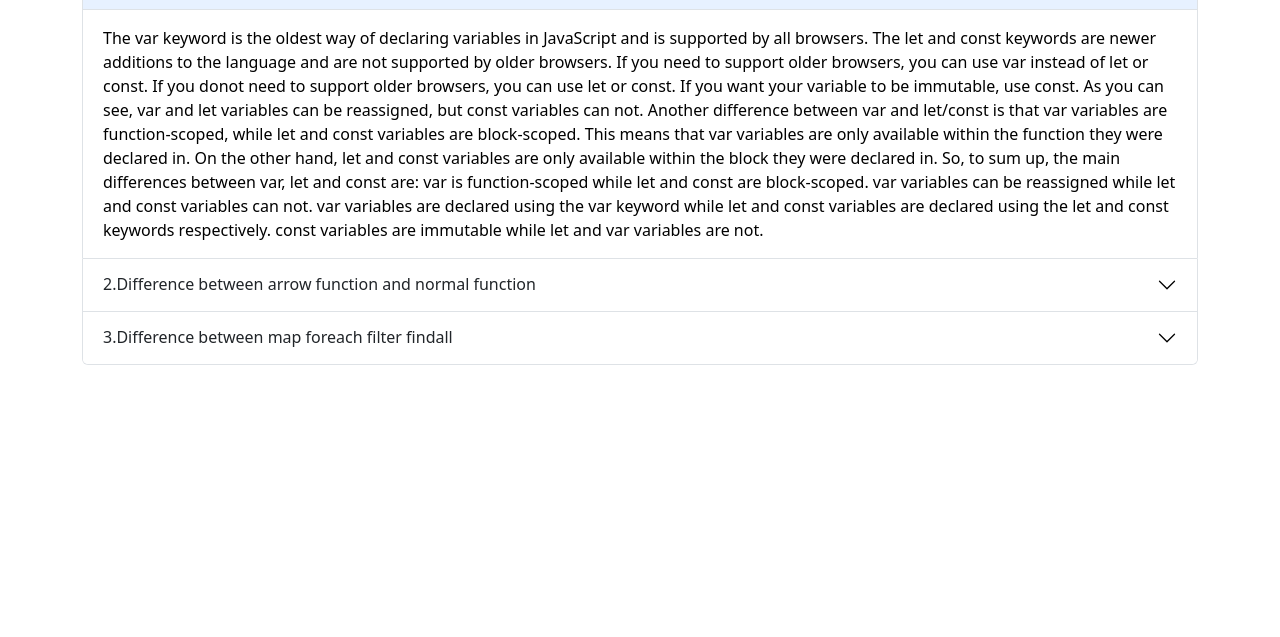
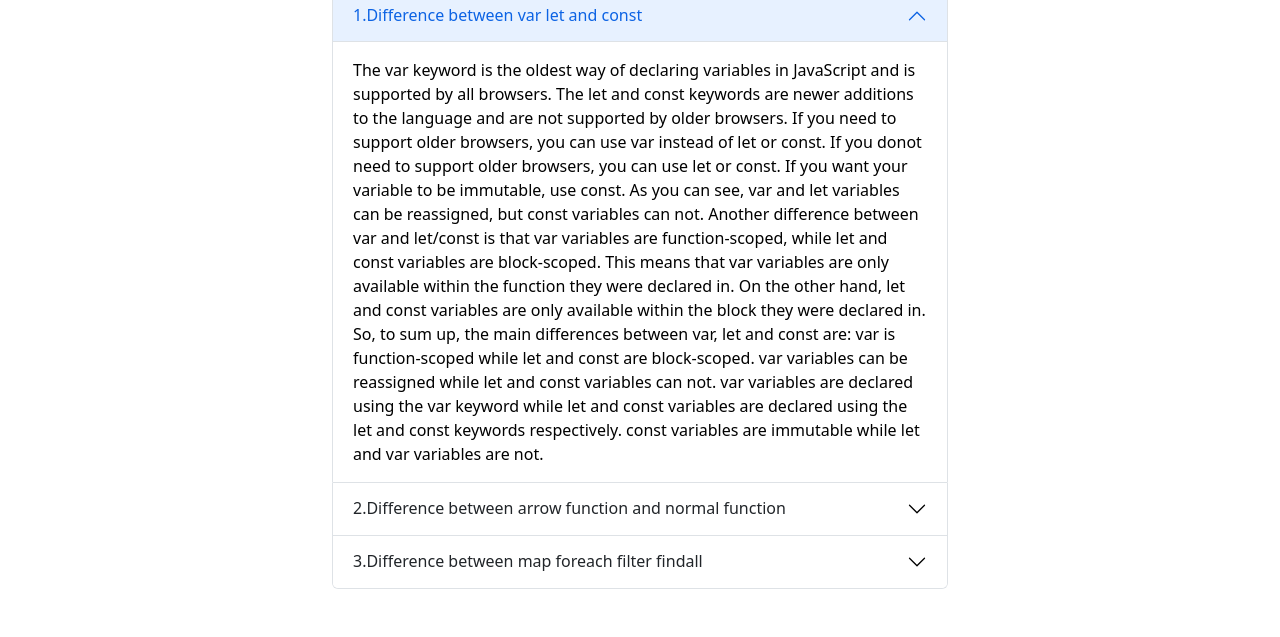
Before and after one commit to parthasuman/news, a plain HTML site: page blog.html in a window 1280 px wide. Shown: the part 186-823 px from the top of the page. Before the commit the page ends 800 px from the top, so only its background shows below. Drawn offline with nearby package versions, Linux system fonts and the light colour scheme.

Commit message:
resize blog

```diff
--- a/blog.html
+++ b/blog.html
@@ -26,7 +26,7 @@
       </nav>
       <hr />
     </header>
-    <section class="container">
+    <section class="container w-50 my-5 gy-5">
       <h1 class="text-center">Welcome Here</h1>
       <div class="accordion" id="accordionExample">
         <div class="accordion-item">
```
